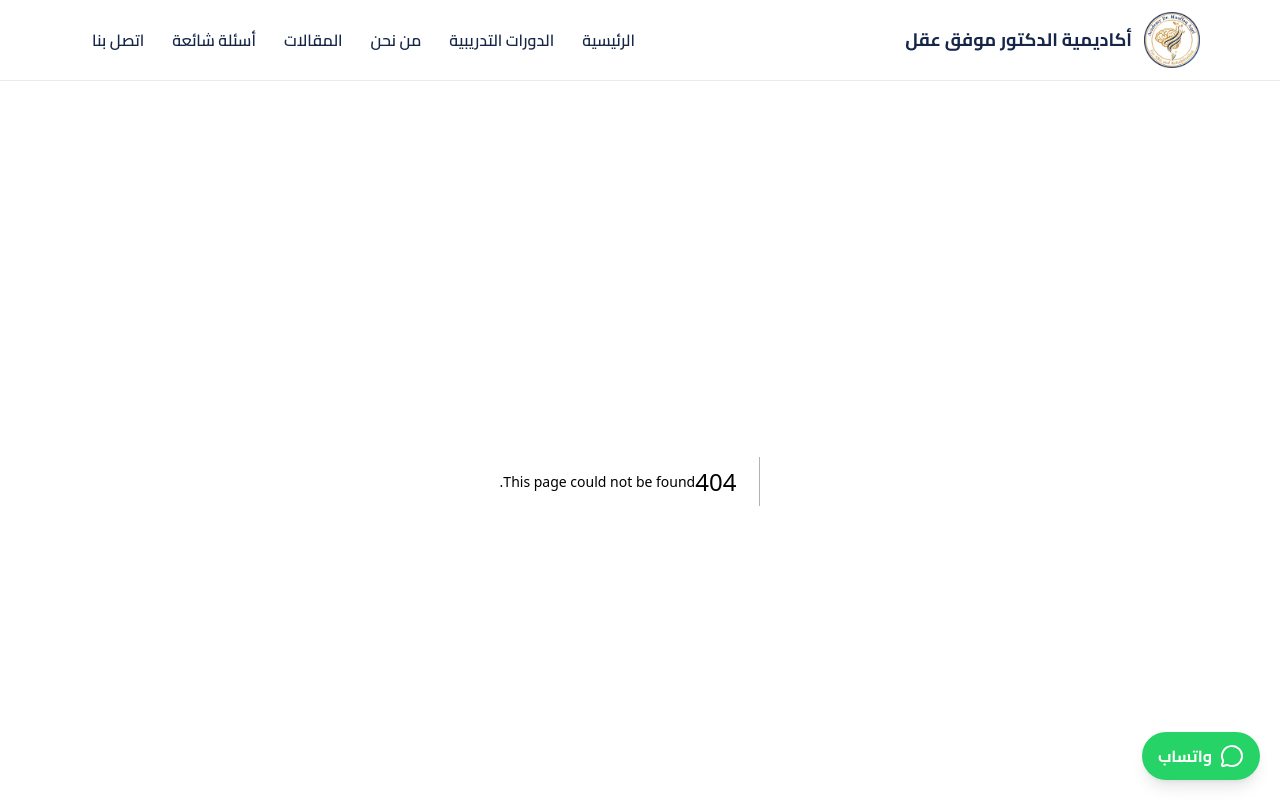
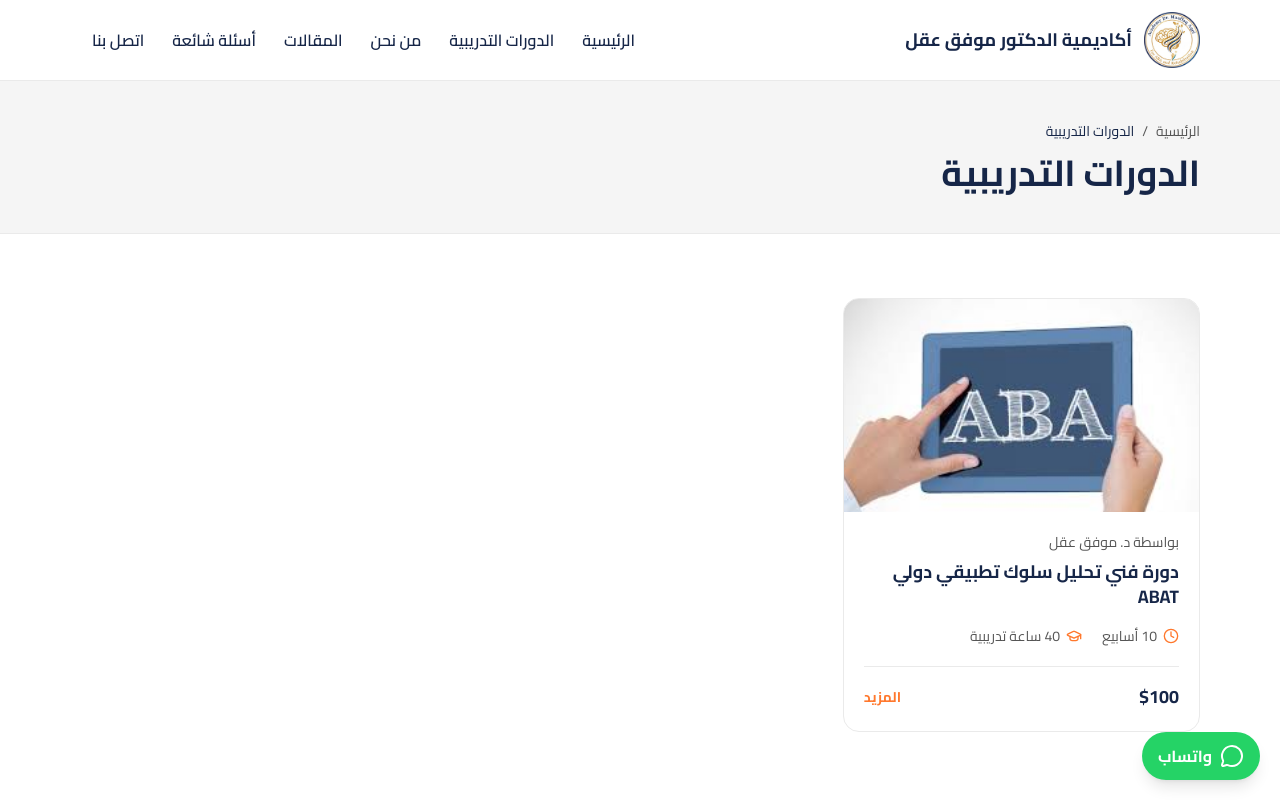
Before and after one commit to ashrafjr-n/aqelacademy, a Next.js app: page /courses in a window 1280 px wide. Before the commit this address had no page. Shown: the top 800 px of the page. Built offline with nearby package versions, Linux system fonts and the light colour scheme.

Commit message:
add courses list page V4.2

```diff
--- /dev/null
+++ b/src/app/courses/page.tsx
@@ -0,0 +1,19 @@
+import type { Metadata } from "next";
+import { CourseGrid } from "@/components/courses/course-grid";
+import { PageHeader } from "@/components/ui/page-header";
+import { courses } from "@/content/courses";
+
+export const metadata: Metadata = {
+  title: "الدورات التدريبية",
+};
+
+export default function CoursesPage() {
+  return (
+    <>
+      <PageHeader title="الدورات التدريبية" />
+      <section className="container-site py-16">
+        <CourseGrid courses={courses} />
+      </section>
+    </>
+  );
+}
```
